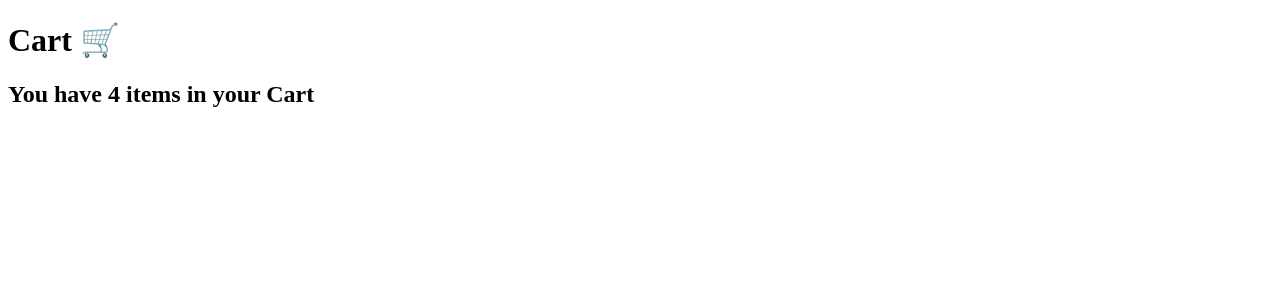
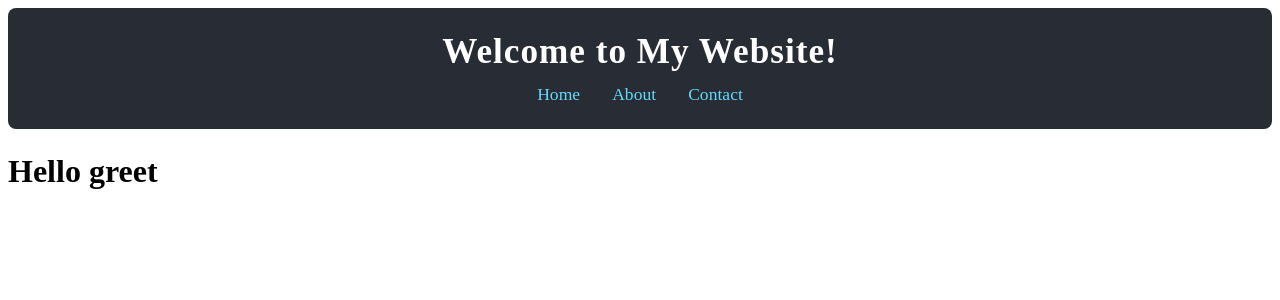
Before and after one commit to pauljustinchristopher/react-practice, a React (Vite) app: page / in a window 1280 px wide. Shown: the top 300 px of the page. Built offline with nearby package versions, Linux system fonts and the light colour scheme.

Commit message:
doing some styling

```diff
--- a/package.json
+++ b/package.json
@@ -15,13 +15,17 @@
   },
   "devDependencies": {
     "@eslint/js": "^9.25.0",
+    "@tailwindcss/postcss": "^4.1.10",
     "@types/react": "^19.1.2",
     "@types/react-dom": "^19.1.2",
     "@vitejs/plugin-react": "^4.5.1",
+    "autoprefixer": "^10.4.21",
     "eslint": "^9.25.0",
     "eslint-plugin-react-hooks": "^5.2.0",
     "eslint-plugin-react-refresh": "^0.4.19",
     "globals": "^16.0.0",
+    "postcss": "^8.5.5",
+    "tailwindcss": "^4.1.10",
     "vite": "^6.3.5"
   }
 }
--- a/src/App.jsx
+++ b/src/App.jsx
@@ -1,4 +1,7 @@
 // const ValidPassword = () => <h1>Valid Password</h1>;
+
+import Greet from "./component/Greet";
+import Header from "./component/Header";
 
 // const InvalidPassword = () => <h1>Invalid Password</h1>;
 
@@ -14,18 +17,22 @@
 // };
 
 
-const Cart = () => {
-  const items = ["Wireless Earbuds", "Power Bank", "New SSD", "Hoddie"];
+// const Cart = () => {
+//   const items = ["Wireless Earbuds", "Power Bank", "New SSD", "Hoddie"];
 
-  return <div>
-    <h1>Cart 🛒</h1>
-    {items.length > 0 && <h2>You have {items.length} items in your Cart</h2> }
-  </div>
-}
+//   return <div>
+//     <h1>Cart 🛒</h1>
+//     {items.length > 0 && <h2>You have {items.length} items in your Cart</h2> }
+//   </div>
+// }
 
 const App = () => {
-  return <Cart />
-}
+  return(
+  <>
+    <Header />
+    <Greet />
+  </>
+)}
 
 
 export default App;
--- /dev/null
+++ b/src/component/Greet.jsx
@@ -0,0 +1,11 @@
+import React from 'react'
+
+const Greet = () => {
+  return (
+    <div>
+        <h1>Hello greet</h1>
+    </div>
+  )
+}
+
+export default Greet
--- /dev/null
+++ b/src/component/Header.css
@@ -0,0 +1,32 @@
+header {
+  background: #282c34;
+  color: #fff;
+  padding: 24px 0;
+  text-align: center;
+  border-radius: 8px;
+  margin-bottom: 24px;
+}
+
+header h1 {
+  margin: 0 0 12px 0;
+  font-size: 2.2rem;
+  letter-spacing: 1px;
+}
+
+nav {
+  display: flex;
+  justify-content: center;
+  gap: 32px;
+}
+
+nav a {
+  color: #61dafb;
+  text-decoration: none;
+  font-size: 1.1rem;
+  transition: color 0.2s;
+}
+
+nav a:hover {
+  color: #21a1f3;
+  text-decoration: underline;
+}
--- /dev/null
+++ b/src/component/Header.jsx
@@ -0,0 +1,19 @@
+import React from 'react'
+import './Header.css'
+
+const Header = () => {
+  return (
+    <header className="bg-gray-800 text-white py-6 rounded-lg mb-6 shadow-md">
+      <h1 className="text-3xl font-bold mb-4 tracking-wide">
+        Welcome to My Website!
+      </h1>
+      <nav className="flex justify-center gap-x-12">
+        <a href="#">Home</a>
+        <a href="#">About</a>
+        <a href="#">Contact</a>
+      </nav>
+    </header>
+  )
+}
+
+export default Header
```
Also changed, not shown: src/Footer.jsx (added, +11 -0 lines), 1 other file (tests, documents, lock files or other folders).
